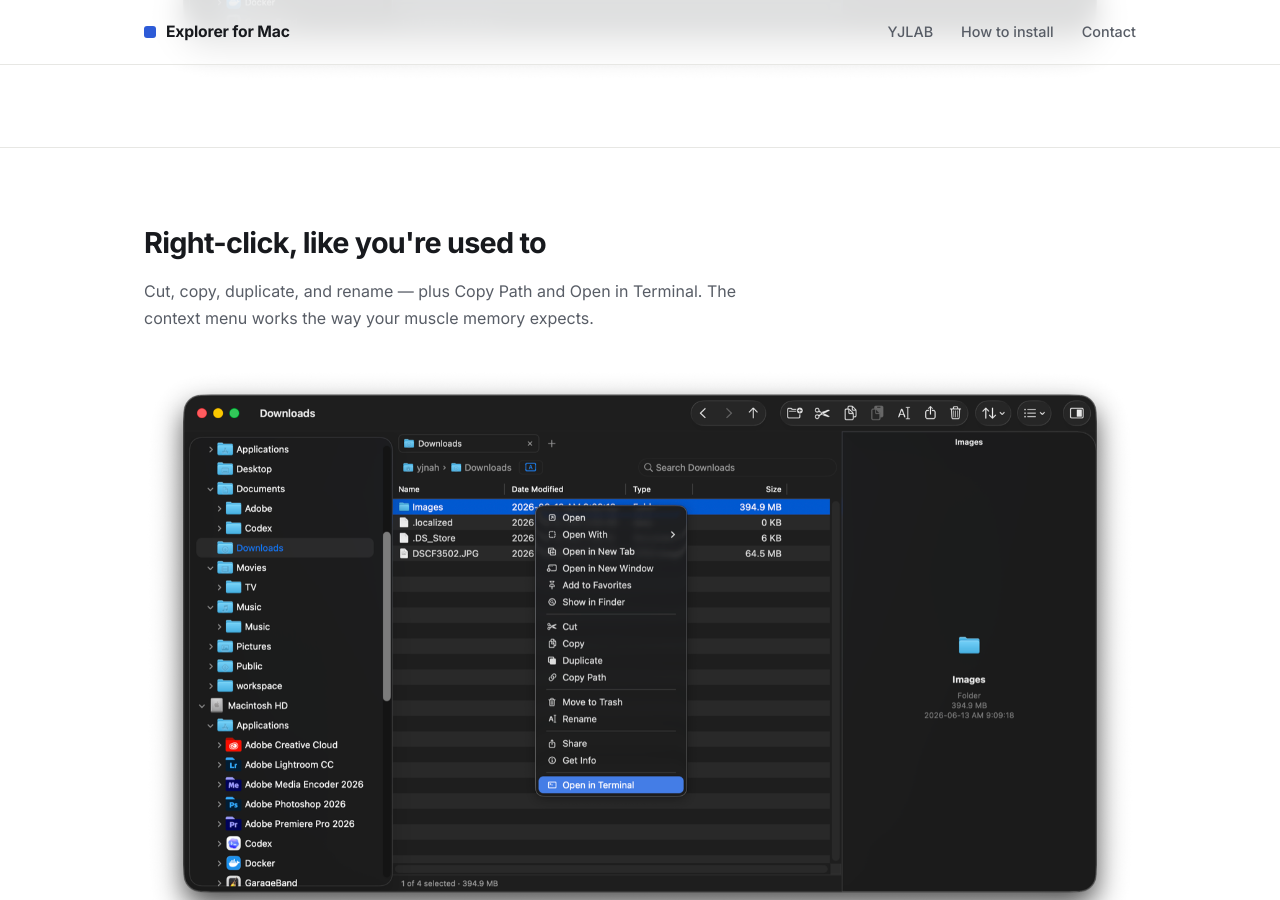
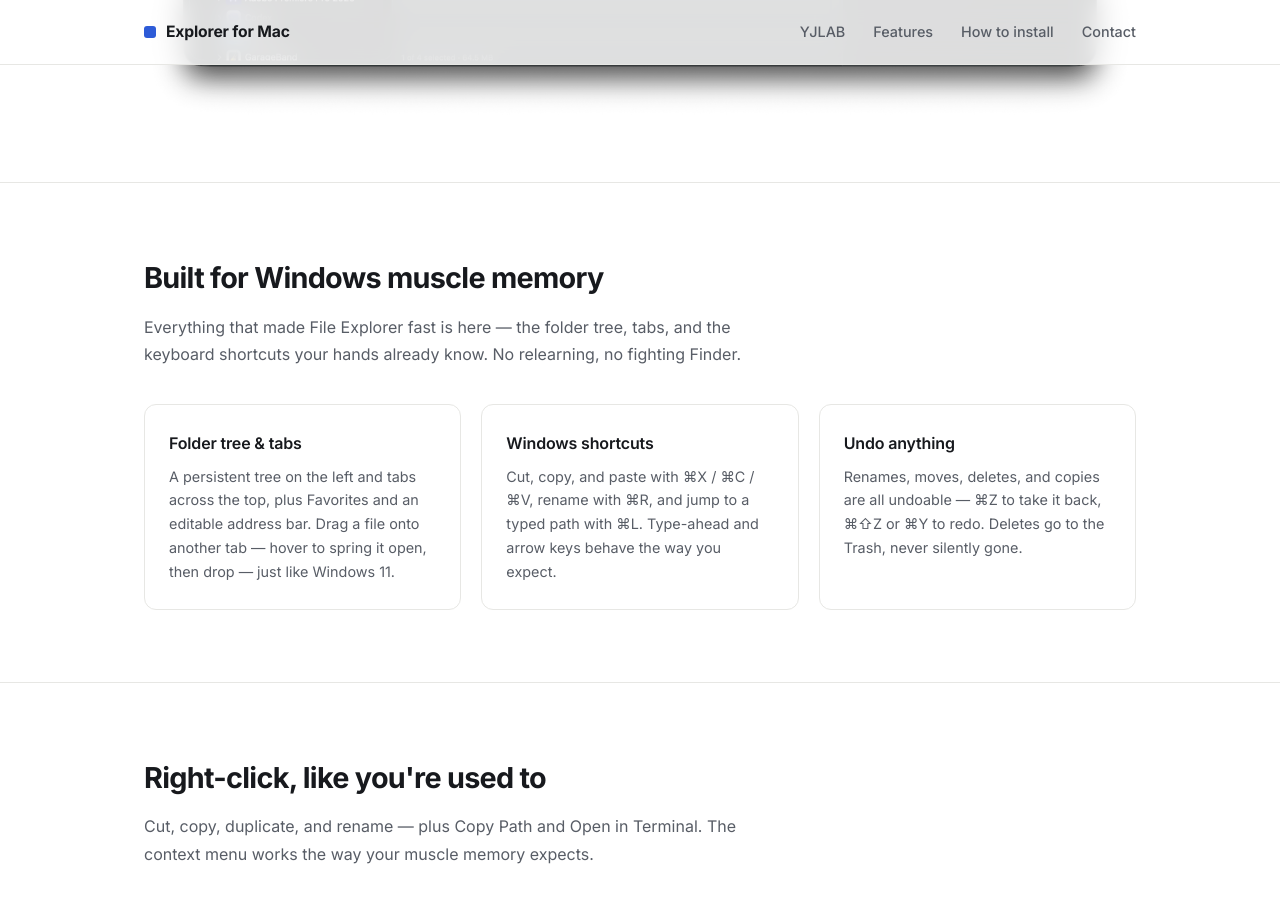
Before and after one commit to youngjaenah/yjlab-home, a Jekyll site: the page explorer/index.html, which Jekyll copies as it is, in a window 1280 px wide and 900 px high, scrolled down 1486 px. Built offline with Jekyll 4.4.1, drawn with Linux system fonts in a browser that asks for light colours; some of the changed text lies outside the part shown.

Commit message:
Update Explorer description

```diff
--- a/explorer/index.html
+++ b/explorer/index.html
@@ -324,6 +324,7 @@
     <a class="brand" href="/explorer/"><span class="mark"></span>Explorer for Mac</a>
     <nav class="nav-links">
       <a href="/">YJLAB</a>
+      <a href="#features">Features</a>
       <a href="#install">How to install</a>
       <a href="mailto:support@yjlab.io">Contact</a>
     </nav>
@@ -339,11 +340,12 @@
         <h1 class="reveal d2">The Windows Explorer feel, right on your Mac.</h1>
         <p class="lead reveal d3">Explorer for Mac is a native macOS file manager built for people coming from Windows. Stop fighting Finder — browse and manage files with the exact structure your hands already know.</p>
         <ul class="feat reveal d3">
+          <li>Persistent folder tree, tabs, and Favorites — the navigation structure Windows users expect, always one click away</li>
+          <li>Cut, copy, paste, and ⌘R rename — your Windows keyboard shortcuts just work</li>
           <li>Undo and Redo for renames, moves, deletes, and copies — ⌘Z to take it back, ⌘⇧Z or ⌘Y to redo</li>
-          <li>Multiple tabs and Favorites — plus an editable address bar with history and drag-and-drop</li>
+          <li>Editable address bar with typed paths, history, and drag-and-drop</li>
           <li>Folder sizes right in the Details view — visible at a glance, sortable like any column</li>
-          <li>File safety first — Trash by default, clear errors, never a silent failure</li>
-          <li>Fully offline · zero telemetry</li>
+          <li>File safety first — Trash by default · fully offline · zero telemetry</li>
         </ul>
         <div class="hero-cta reveal d4">
           <a class="btn btn-primary" href="/downloads/Explorer-for-Mac.dmg">Free download</a>
@@ -361,6 +363,28 @@
   <section class="showcase">
     <div class="wrap">
       <img src="../images/explorer/main-window.png" alt="Explorer for Mac main window showing the folder tree, tabs, address bar, Details view, and preview pane" loading="lazy" />
+    </div>
+  </section>
+
+  <!-- ── FEATURES ── -->
+  <section class="section" id="features">
+    <div class="wrap">
+      <h2>Built for Windows muscle memory</h2>
+      <p class="section-lead">Everything that made File Explorer fast is here — the folder tree, tabs, and the keyboard shortcuts your hands already know. No relearning, no fighting Finder.</p>
+      <div class="steps">
+        <div class="step">
+          <h3>Folder tree &amp; tabs</h3>
+          <p>A persistent tree on the left and tabs across the top, plus Favorites and an editable address bar. Drag a file onto another tab — hover to spring it open, then drop — just like Windows 11.</p>
+        </div>
+        <div class="step">
+          <h3>Windows shortcuts</h3>
+          <p>Cut, copy, and paste with ⌘X / ⌘C / ⌘V, rename with ⌘R, and jump to a typed path with ⌘L. Type-ahead and arrow keys behave the way you expect.</p>
+        </div>
+        <div class="step">
+          <h3>Undo anything</h3>
+          <p>Renames, moves, deletes, and copies are all undoable — ⌘Z to take it back, ⌘⇧Z or ⌘Y to redo. Deletes go to the Trash, never silently gone.</p>
+        </div>
+      </div>
     </div>
   </section>
 
--- a/index.html
+++ b/index.html
@@ -264,7 +264,8 @@
         <h2>Explorer for Mac</h2>
         <p class="lead">A native macOS file manager for people who know Windows Explorer by heart — browse and manage files with the structure your hands already know.</p>
         <ul class="feat">
-          <li>Cut, copy, paste, and F2 rename — your Windows shortcuts just work</li>
+          <li>Persistent folder tree, tabs, and Favorites — the navigation Windows users expect</li>
+          <li>Cut, copy, paste, and ⌘R rename — your Windows shortcuts just work</li>
           <li>Undo and Redo for moves, renames, deletes, and copies — ⌘Z / ⌘⇧Z</li>
           <li>Folder sizes right in the Details view — visible at a glance, sortable like any column</li>
           <li>File-safety-first design, fully offline, zero telemetry</li>
```
